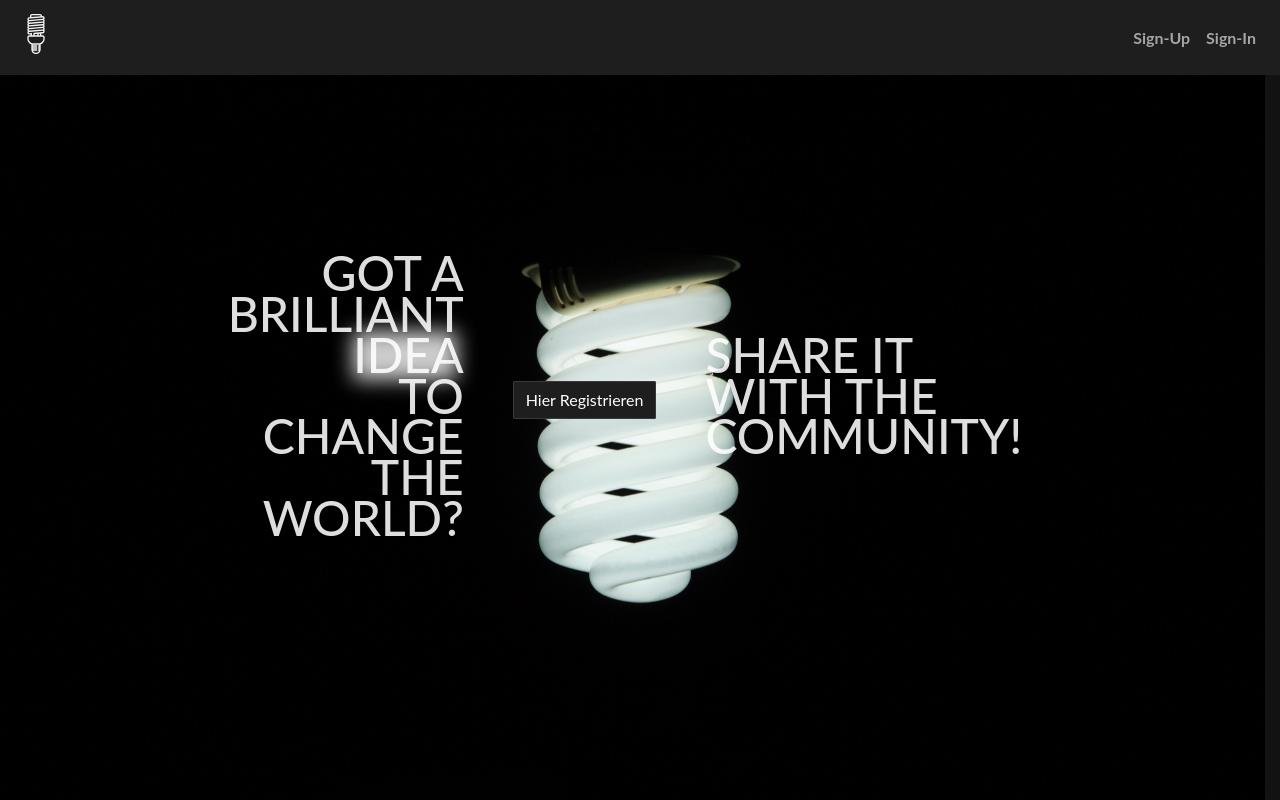
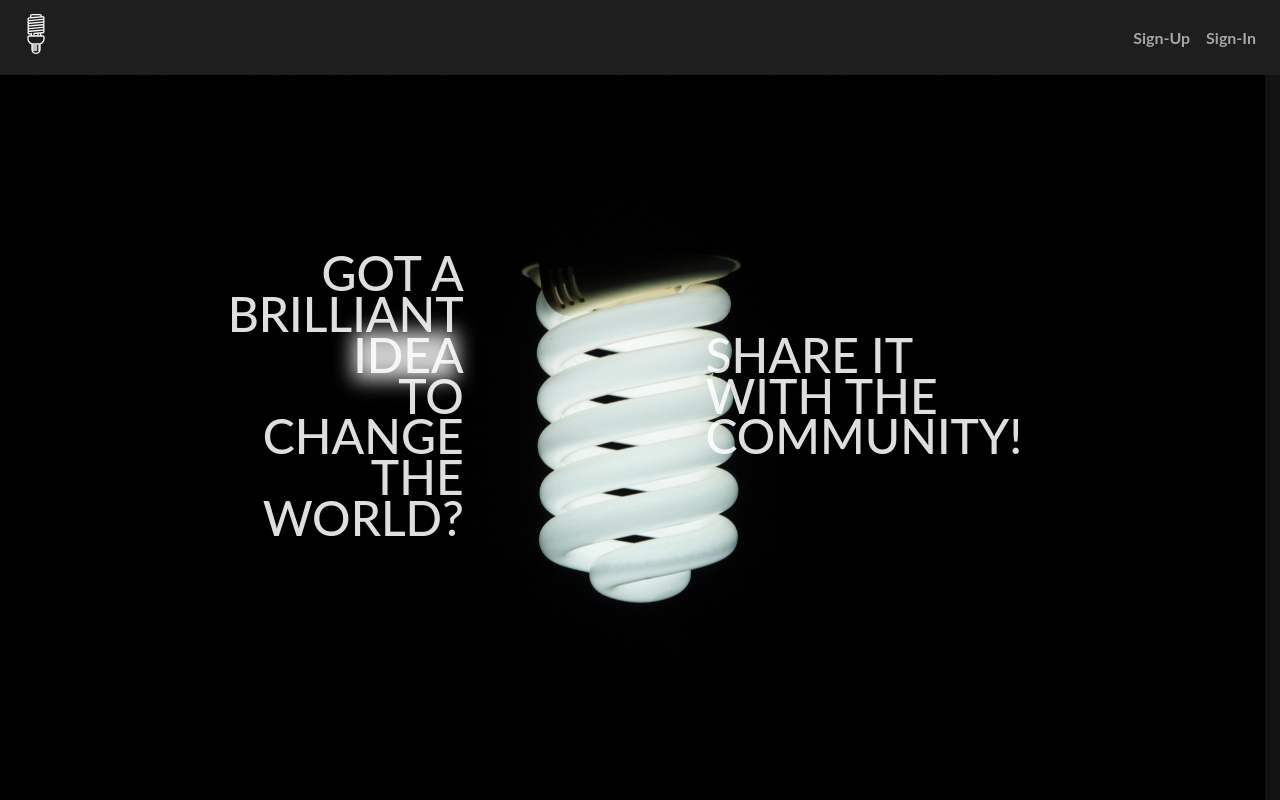
Before and after one commit to 1-Felix/webanwendung, a React (Create React App) app in the folder client/: page / in a window 1280 px wide. Built offline with nearby package versions, Linux system fonts and the light colour scheme.

Commit message:
ueberfluessigen register-button entfernt

```diff
--- a/client/src/components/Homepage.js
+++ b/client/src/components/Homepage.js
@@ -16,11 +16,7 @@ const Homepage = ({ currentUser }) => {
             <span>the world?</span>
           </h1>
         </div>
-        <div className="col d-flex justify-content-center">
-          <Link to="/signup" className="btn btn-dark">
-            Hier Registrieren
-          </Link>
-        </div>
+        <div className="col"></div>
         <div className="col">
           <h4 className="header-subtitle">
             <span>Share it</span>
```
